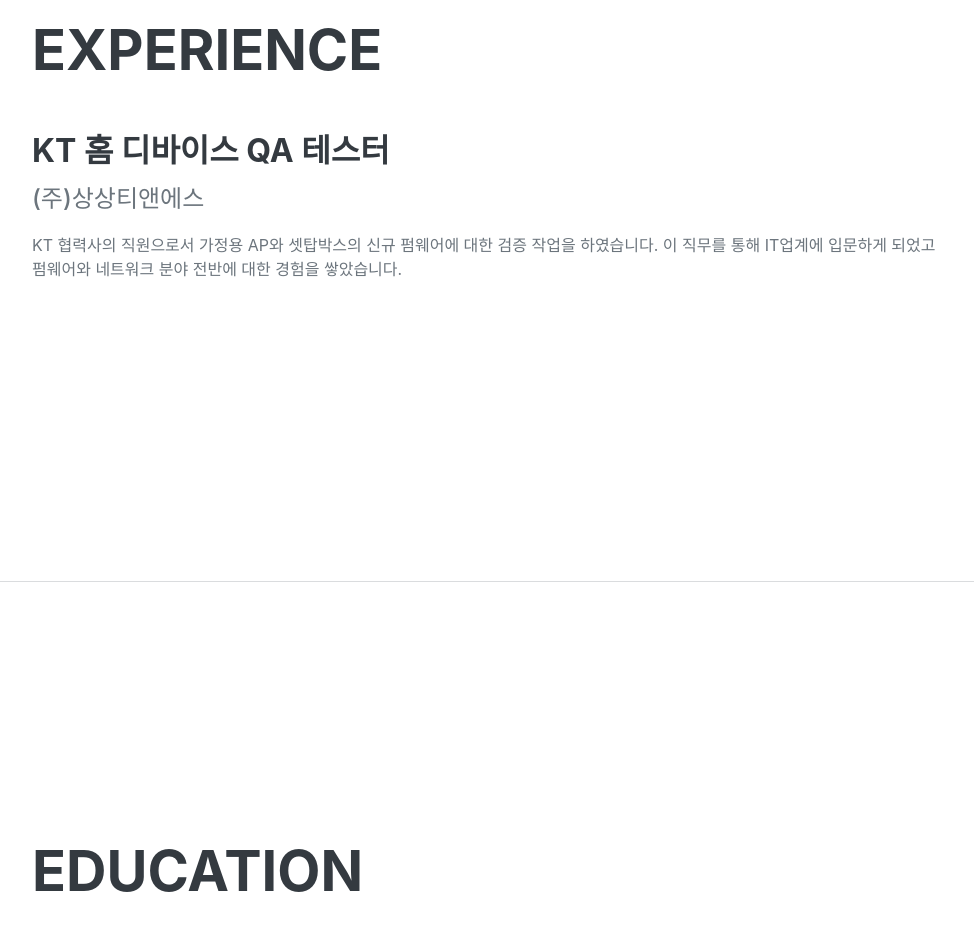
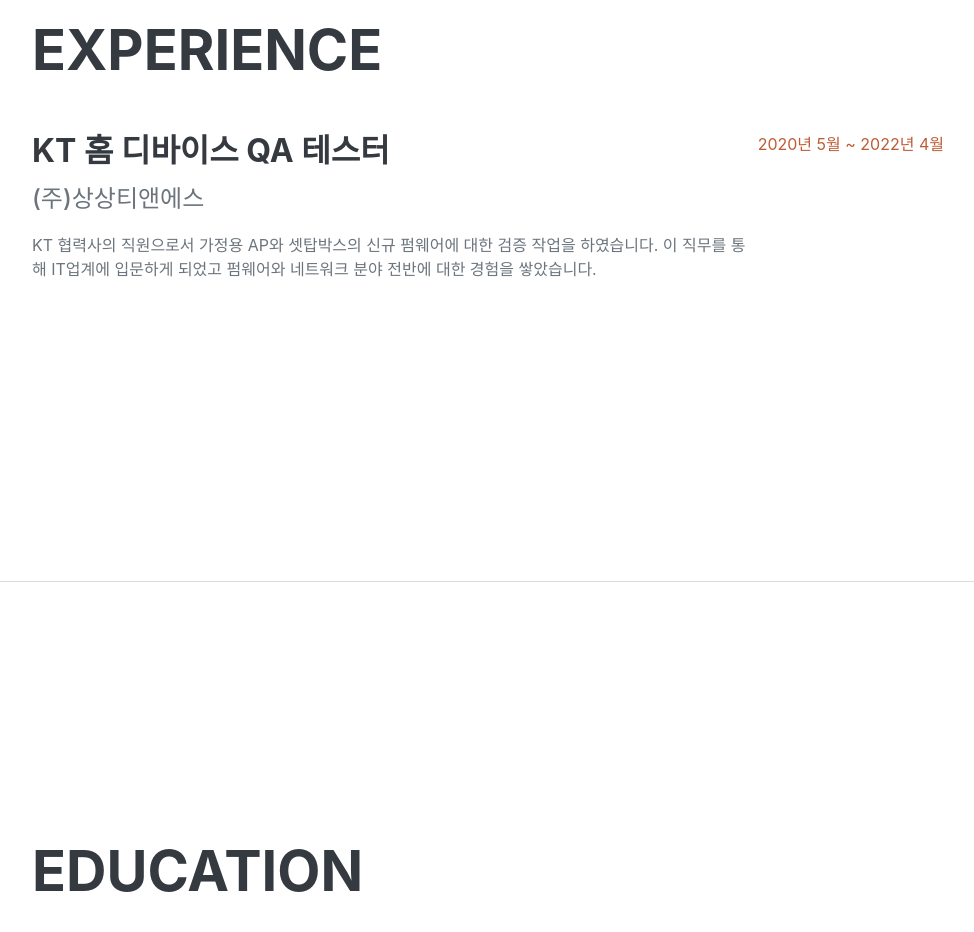
Before and after one commit to stresszero/about-me, a plain HTML site: page index.html in a window 1280 px wide. Shown: the part 1020-1952 px from the top of the page, without its empty margins (288-1262 px from the left). Drawn offline with nearby package versions, Linux system fonts and the light colour scheme; a web font is replaced by a local one.

Commit message:
경력 수정

```diff
--- a/index.html
+++ b/index.html
@@ -131,6 +131,7 @@
                 분야 전반에 대한 경험을 쌓았습니다.
               </p>
             </div>
+            <div class="flex-shrink-0"><span class="text-primary">2020년 5월 ~ 2022년 4월</span></div>
         </div>
       </section>
       <hr class="m-0" />
```
